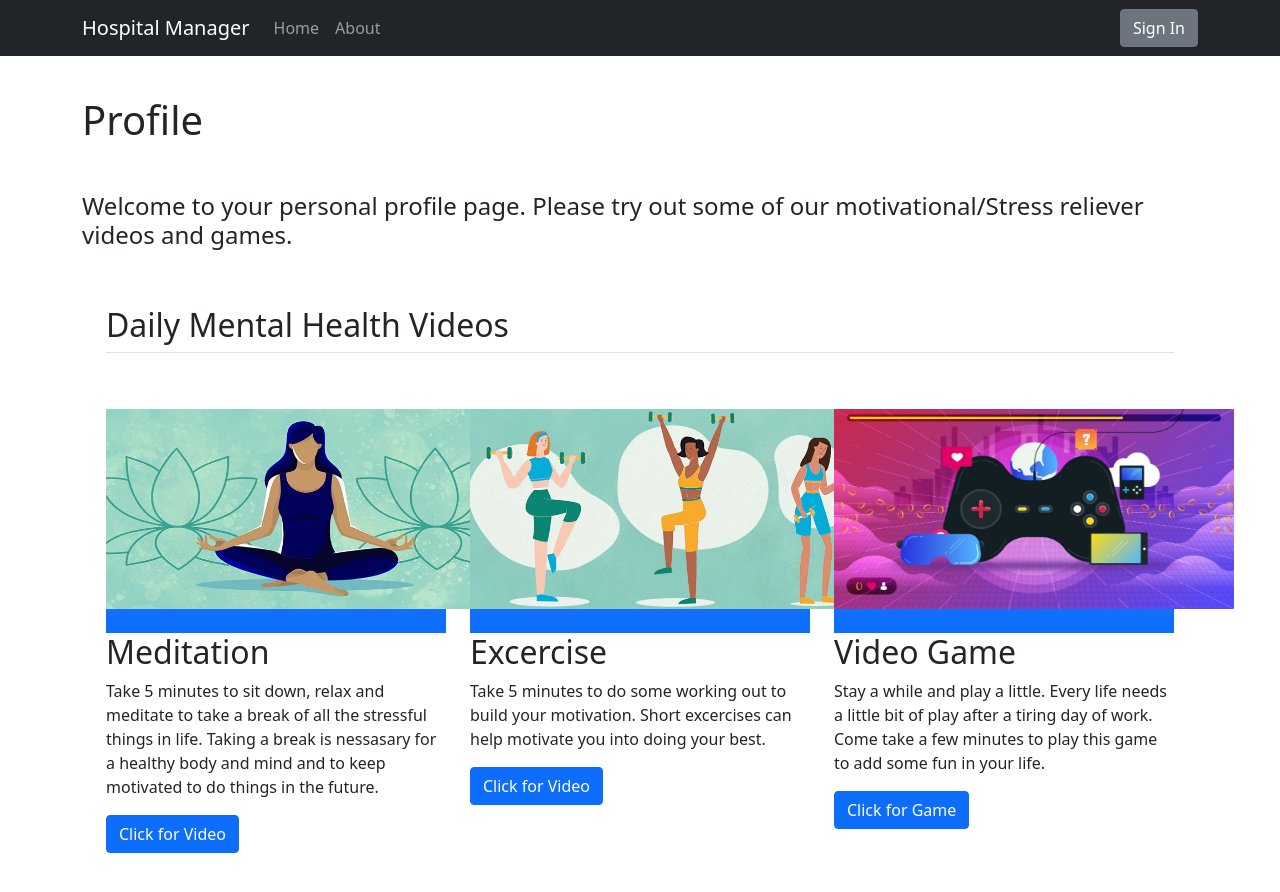
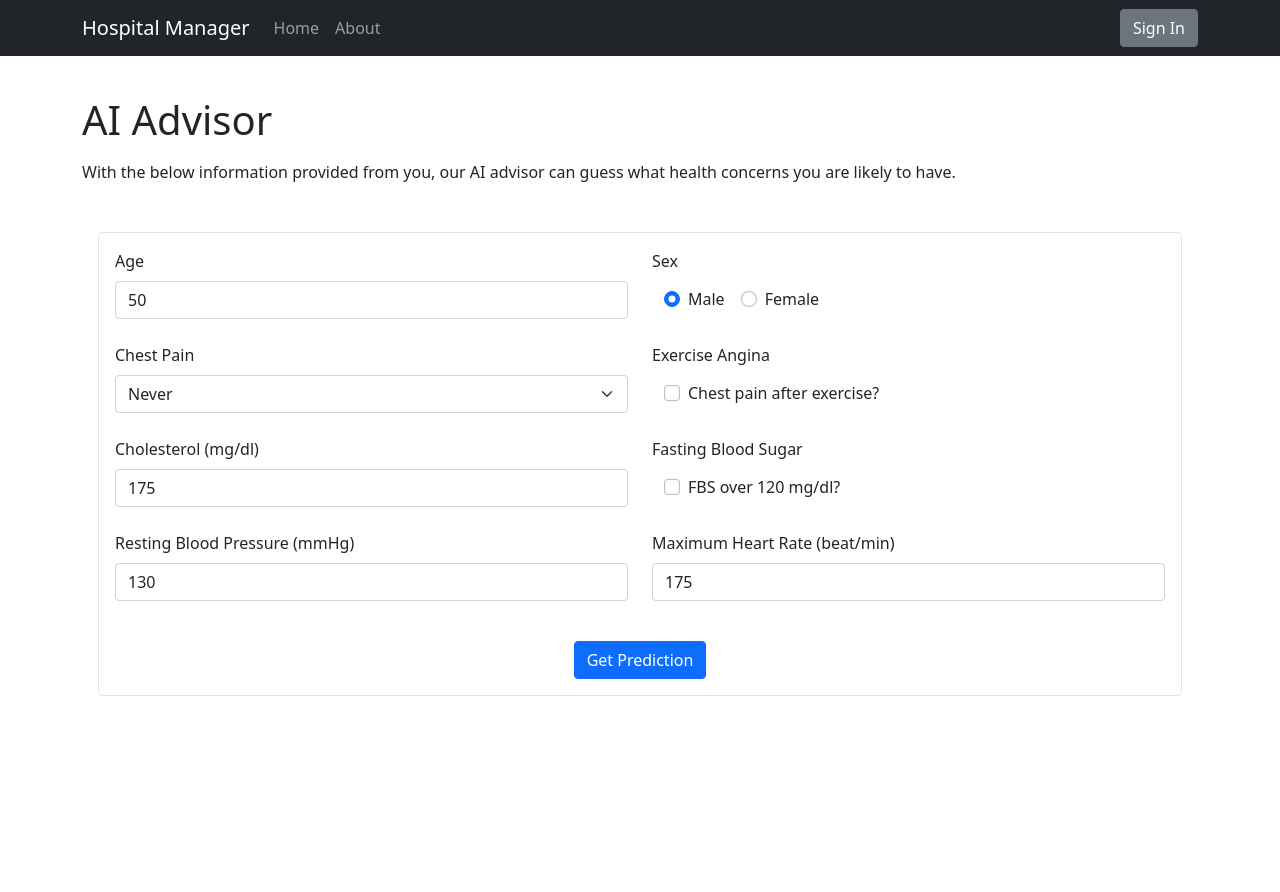
Before and after one commit to comp308-w2022-g4/Group4COMP308Project, a React (Create React App) app in the folder client/: page /advisor in a window 1280 px wide. Shown: the top 892 px of the page. After the commit the page ends 800 px from the top, so only its background shows below. Built offline with nearby package versions, Linux system fonts and the light colour scheme; no server answers.

Commit message:
Prediction client-side

```diff
--- a/client/src/App.js
+++ b/client/src/App.js
@@ -11,6 +11,7 @@ import PatientAlerts from "./pages/PatientEmergencyAlerts";
 import SendEmergencyAlert from "./pages/sendEmergencyAlert";
 import RecordVitals from "./pages/RecordVitals";
 import SearchRecords from "./pages/SearchRecords";
+import Advisor from "./pages/Advisor";
 
 export default function App() {
   return (
@@ -41,6 +42,9 @@ export default function App() {
           <Route path="/past-records">
             <SearchRecords />
           </Route>
+          <Route path="/advisor">
+            <Advisor />
+          </Route>
           <Route path="/" exact>
             <Home />
           </Route>
--- a/client/src/components/NavBar.js
+++ b/client/src/components/NavBar.js
@@ -37,7 +37,7 @@ export default function NavBar() {
   }, [apolloClient, history]);
 
   return (
-    <RBNavbar bg="dark" variant="dark" expand="md" fixed="top">
+    <RBNavbar bg="dark" variant="dark" expand="lg" fixed="top">
       <Container>
         <RBNavbar.Brand>Hospital Manager</RBNavbar.Brand>
         <RBNavbar.Toggle aria-controls="navbar-collapsed" />
--- /dev/null
+++ b/client/src/components/NumberSlider.js
@@ -0,0 +1,3 @@
+export default function NumberSlider() {
+  return <></>;
+}
--- /dev/null
+++ b/client/src/pages/Advisor.js
@@ -0,0 +1,289 @@
+import { gql, useLazyQuery } from "@apollo/client";
+import { useCallback, useState } from "react";
+import {
+  Alert,
+  Button,
+  Card,
+  Col,
+  Form,
+  ListGroup,
+  Row,
+} from "react-bootstrap";
+
+/** @type {typeof import("../graphql.gen").HealthAdviceDocument} */
+const HEALTH_ADVICE_QUERY = gql`
+  query HealthAdvice($data: PredictionData!) {
+    healthAdvice(data: $data) {
+      heartDiseaseProbability
+    }
+  }
+`;
+
+export default function Advisor() {
+  const [getAdvice, { called, loading, data }] =
+    useLazyQuery(HEALTH_ADVICE_QUERY);
+  const [error, setError] = useState("");
+
+  /** @type {import("react").FormEventHandler<HTMLFormElement>} */
+  const onSubmit = useCallback(
+    async (event) => {
+      event.preventDefault();
+      setError("");
+
+      const form = new FormData(/** @type {HTMLFormElement} */ (event.target));
+      // @ts-ignore
+      const age = parseInt(form.get("age"), 10);
+      const sex = form.get("sex") === "Male" ? "M" : "F";
+      const exerciseAngina = !!form.get("angina");
+      // @ts-ignore
+      const cholesterol = parseFloat(form.get("cholesterol"));
+      const fastingBloodSugar = !!form.get("sugar");
+      // @ts-ignore
+      const restingBloodPressure = parseFloat(form.get("pressure"));
+      // @ts-ignore
+      const maxHeartRate = parseFloat(form.get("heart-rate"));
+      const chestPainInput = form.get("chest-pain");
+      const chestPain =
+        chestPainInput === "NEVER" ||
+        chestPainInput === "LITTLE" ||
+        chestPainInput === "SOME" ||
+        chestPainInput === "SEVERE"
+          ? chestPainInput
+          : "NEVER";
+
+      try {
+        const result = await getAdvice({
+          variables: {
+            data: {
+              age,
+              sex,
+              chestPain,
+              exerciseAngina,
+              cholesterol,
+              fastingBloodSugar,
+              restingBloodPressure,
+              maxHeartRate,
+            },
+          },
+        });
+        if (result.error) {
+          setError(
+            "There was trouble processing the request. Please try again later."
+          );
+          return;
+        }
+      } catch {
+        setError("Oops, something went wrong.");
+      }
+    },
+    [getAdvice]
+  );
+
+  return (
+    <>
+      <h1 className="mb-3">AI Advisor</h1>
+      <p className="mb-5">
+        With the below information provided from you, our AI advisor can guess
+        what health concerns you are likely to have.
+      </p>
+
+      <Form
+        method="post"
+        className="border rounded mx-3 p-3"
+        onSubmit={onSubmit}
+      >
+        <h2 className="visually-hidden">Form to Fill In Your Data</h2>
+        <Row as="fieldset" disabled={loading}>
+          {/* Age */}
+          <Col
+            as={Form.Group}
+            xs={12}
+            md={6}
+            controlId="advice-age"
+            className="mb-4"
+          >
+            <Form.Label>Age</Form.Label>
+            <Form.Control type="text" name="age" required defaultValue={50} />
+          </Col>
+
+          {/* Sex */}
+          <Col as="fieldset" xs={12} md={6} className="mb-4">
+            <Form.Label
+              as="legend"
+              style={{ fontSize: "var(--bs-body-font-size)" }}
+            >
+              Sex
+            </Form.Label>
+            <div className="form-control border-0">
+              <Form.Check
+                inline
+                type="radio"
+                name="sex"
+                id="advice-sex-m"
+                label="Male"
+                required
+                defaultChecked
+              />
+              <Form.Check
+                inline
+                type="radio"
+                name="sex"
+                id="advice-sex-f"
+                required
+                label="Female"
+              />
+            </div>
+          </Col>
+
+          {/* Chest pain */}
+          <Col
+            as={Form.Group}
+            xs={12}
+            md={6}
+            controlId="advice-chest-pain"
+            className="mb-4"
+          >
+            <Form.Label>Chest Pain</Form.Label>
+            <Form.Select name="chest-pain" required defaultValue="NEVER">
+              <option value="NEVER">Never</option>
+              <option value="LITTLE">A little</option>
+              <option value="SOME">Some</option>
+              <option value="SEVERE">Severe</option>
+            </Form.Select>
+          </Col>
+
+          {/* Exercise angina */}
+          <Col as={Form.Group} xs={12} md={6} className="mb-4">
+            <Form.Label as="div">Exercise Angina</Form.Label>
+            <div className="form-control border-0">
+              <Form.Check
+                inline
+                type="checkbox"
+                name="angina"
+                id="advice-angina"
+                label="Chest pain after exercise?"
+                value="true"
+              />
+            </div>
+          </Col>
+
+          {/* Cholesterol */}
+          <Col
+            as={Form.Group}
+            xs={12}
+            md={6}
+            controlId="advice-cholesterol"
+            className="mb-4"
+          >
+            <Form.Label>Cholesterol (mg/dl)</Form.Label>
+            <Form.Control
+              type="text"
+              name="cholesterol"
+              required
+              defaultValue={175}
+            />
+          </Col>
+
+          {/* Fasting blood sugar */}
+          <Col as={Form.Group} xs={12} md={6} className="mb-4">
+            <Form.Label as="div">Fasting Blood Sugar</Form.Label>
+            <div className="form-control border-0">
+              <Form.Check
+                inline
+                type="checkbox"
+                name="sugar"
+                id="advice-sugar"
+                label="FBS over 120 mg/dl?"
+                value="true"
+              />
+            </div>
+          </Col>
+
+          {/* Resting blood pressure */}
+          <Col
+            as={Form.Group}
+            xs={12}
+            md={6}
+            controlId="advice-blood-pressure"
+            className="mb-4"
+          >
+            <Form.Label>Resting Blood Pressure (mmHg)</Form.Label>
+            <Form.Control
+              type="text"
+              name="pressure"
+              required
+              defaultValue={130}
+            />
+          </Col>
+
+          {/* Maximum heart rate */}
+          <Col
+            as={Form.Group}
+            xs={12}
+            md={6}
+            controlId="advice-heart-rate"
+            className="mb-4"
+          >
+            <Form.Label>Maximum Heart Rate (beat/min)</Form.Label>
+            <Form.Control
+              type="text"
+              name="heart-rate"
+              required
+              defaultValue={175}
+            />
+          </Col>
+
+          {/* Submit button */}
+          <Col xs={12} className="text-center mt-3">
+            <Button type="submit" variant="primary">
+              Get Prediction
+            </Button>
+          </Col>
+        </Row>
+      </Form>
+
+      {/* Results */}
+      {called &&
+        (error ? (
+          // In case of error
+          <Alert variant="danger" className="mt-5">
+            {error}
+          </Alert>
+        ) : !data ? (
+          <p className="mt-5 text-center">Loading...</p>
+        ) : (
+          <div className="d-flex justify-content-center mt-5">
+            <Card className="mx-3 p-3">
+              <Card.Body>
+                <Card.Title as="h2">Advice, Just for You</Card.Title>
+                <Card.Text>
+                  Below is what we found out about your data.
+                </Card.Text>
+              </Card.Body>
+              <ListGroup variant="flush">
+                <ListGroup.Item className="pt-4">
+                  <h3>Heart Disease Probability</h3>
+                  <p>You are likely to have a heart disease by:</p>
+                  <p className="text-center">
+                    {(data.healthAdvice.heartDiseaseProbability * 100).toFixed(
+                      2
+                    )}
+                    %
+                  </p>
+                  <p>
+                    {data.healthAdvice.heartDiseaseProbability > 0.8
+                      ? "Please consult a doctor."
+                      : data.healthAdvice.heartDiseaseProbability > 0.5
+                      ? "No immediate attention is needed, but please keep on watch."
+                      : data.healthAdvice.heartDiseaseProbability > 0.3
+                      ? "You are doing ok."
+                      : "Perfect!"}
+                  </p>
+                </ListGroup.Item>
+              </ListGroup>
+            </Card>
+          </div>
+        ))}
+    </>
+  );
+}
```
Also changed, not shown: client/src/pages/Home.js (+7 -0 lines), 1 other file (tests, documents, lock files or other folders).
